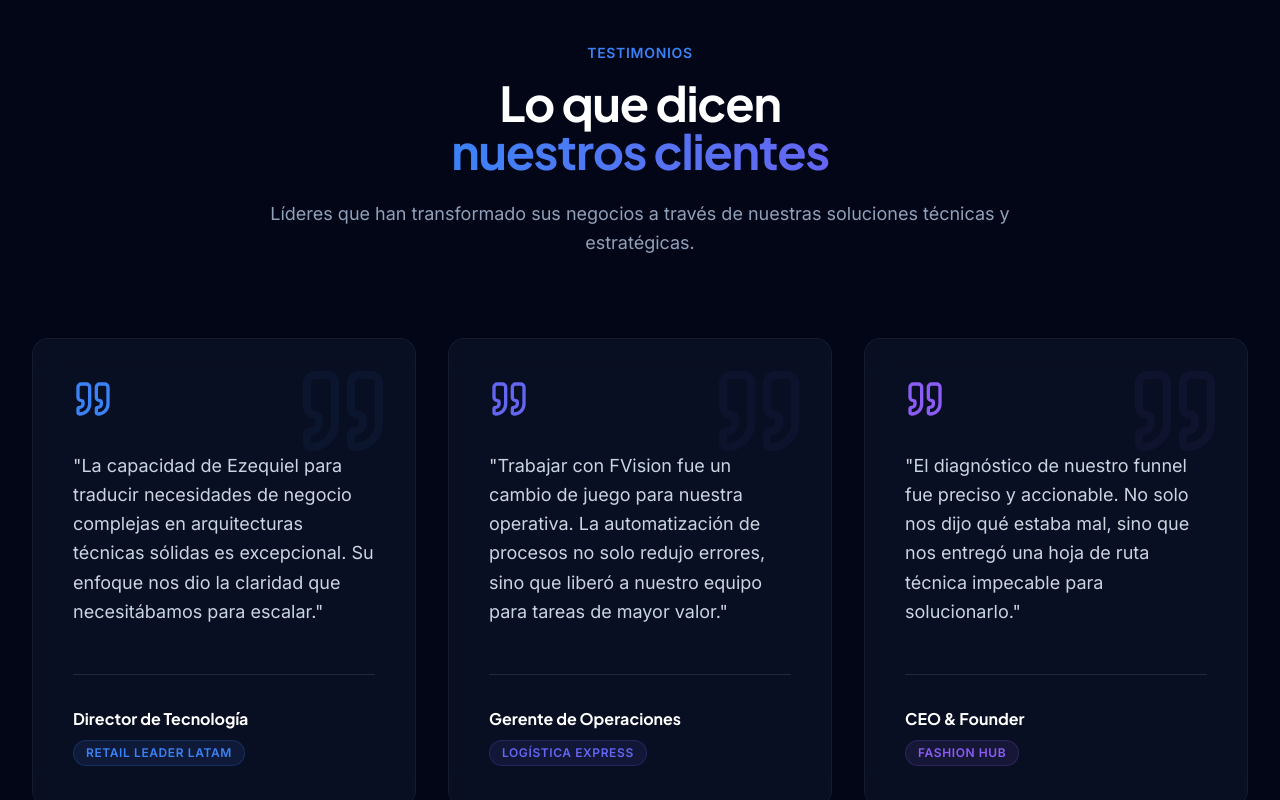
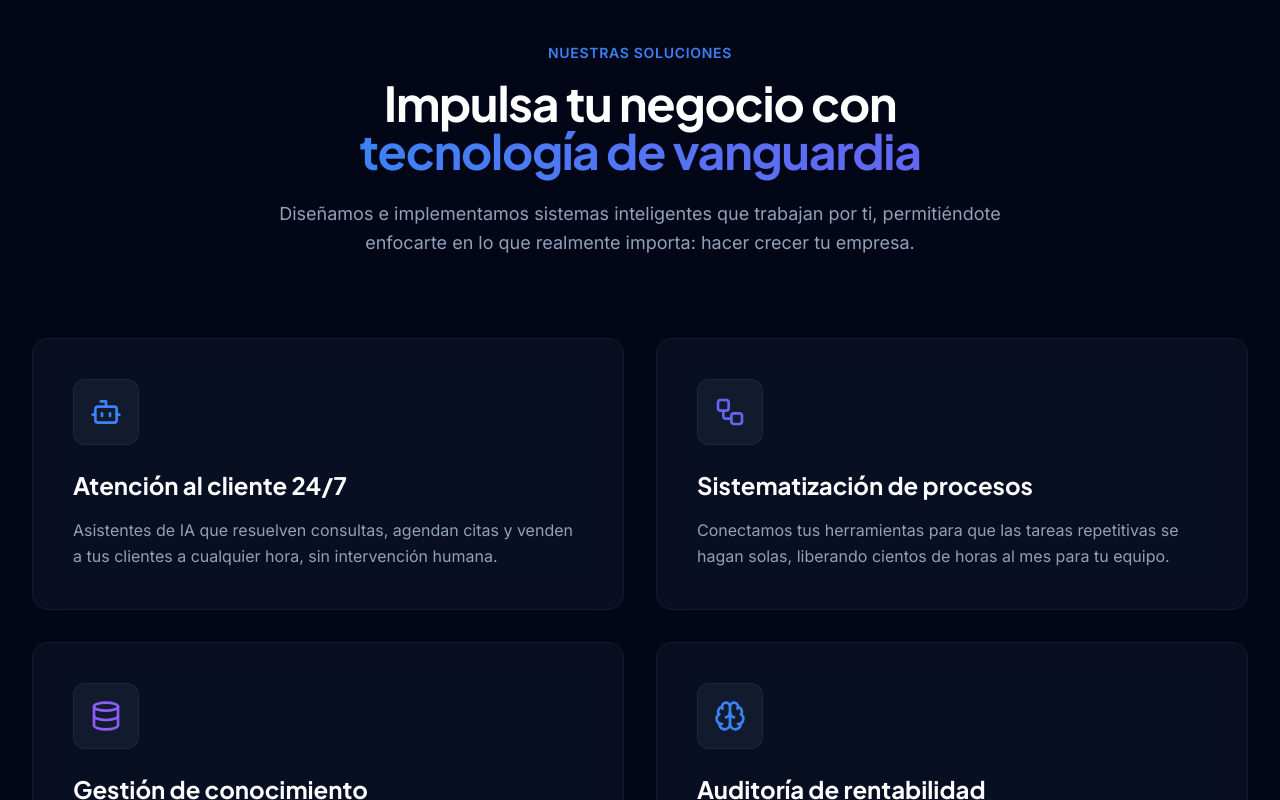
Before and after one commit to Evecchio/FVision-Builders, a React (Vite) app: page / in a window 1280 px wide. Shown: the part 3240-4040 px from the top of the page. Built offline with nearby package versions, Linux system fonts and the light colour scheme; no server answers.

Commit message:
remove: testimonials section

```diff
--- a/src/App.tsx
+++ b/src/App.tsx
@@ -4,7 +4,6 @@ import { Hero } from "@/components/sections/hero";
 import { Footer } from "@/components/footer";
 
 const Cases = lazy(() => import("@/components/sections/cases").then((m) => ({ default: m.Cases })));
-const Testimonials = lazy(() => import("@/components/sections/testimonials").then((m) => ({ default: m.Testimonials })));
 const Services = lazy(() => import("@/components/sections/services").then((m) => ({ default: m.Services })));
 const About = lazy(() => import("@/components/sections/about").then((m) => ({ default: m.About })));
 const Why = lazy(() => import("@/components/sections/why").then((m) => ({ default: m.Why })));
@@ -25,9 +24,6 @@ export default function App() {
           <Cases />
         </Suspense>
         <Suspense fallback={<SectionFallback />}>
-          <Testimonials />
-        </Suspense>
-        <Suspense fallback={<SectionFallback />}>
           <Services />
         </Suspense>
         <Suspense fallback={<SectionFallback />}>
--- a/src/components/sections/testimonials.tsx
+++ /dev/null
@@ -1,86 +0,0 @@
-import { motion } from "motion/react";
-import { Quote } from "lucide-react";
-
-export function Testimonials() {
-  const testimonials = [
-    {
-      quote: "La capacidad de Ezequiel para traducir necesidades de negocio complejas en arquitecturas técnicas sólidas es excepcional. Su enfoque nos dio la claridad que necesitábamos para escalar.",
-      author: "Director de Tecnología",
-      company: "Retail Leader Latam",
-      color: "hover:border-primary/50 hover:shadow-[0_0_30px_rgba(59,130,246,0.1)]",
-      iconColor: "text-primary",
-      badgeColor: "bg-primary/10 text-primary border-primary/20"
-    },
-    {
-      quote: "Trabajar con FVision fue un cambio de juego para nuestra operativa. La automatización de procesos no solo redujo errores, sino que liberó a nuestro equipo para tareas de mayor valor.",
-      author: "Gerente de Operaciones",
-      company: "Logística Express",
-      color: "hover:border-secondary/50 hover:shadow-[0_0_30px_rgba(99,102,241,0.1)]",
-      iconColor: "text-secondary",
-      badgeColor: "bg-secondary/10 text-secondary border-secondary/20"
-    },
-    {
-      quote: "El diagnóstico de nuestro funnel fue preciso y accionable. No solo nos dijo qué estaba mal, sino que nos entregó una hoja de ruta técnica impecable para solucionarlo.",
-      author: "CEO & Founder",
-      company: "Fashion Hub",
-      color: "hover:border-accent/50 hover:shadow-[0_0_30px_rgba(139,92,246,0.1)]",
-      iconColor: "text-accent",
-      badgeColor: "bg-accent/10 text-accent border-accent/20"
-    }
-  ];
-
-  return (
-    <section id="testimonials" className="py-32 bg-background relative overflow-hidden border-b border-white/5">
-      <div className="container mx-auto px-4 sm:px-6 lg:px-8 relative z-10 max-w-7xl">
-        <div className="text-center max-w-3xl mx-auto mb-20">
-          <motion.div
-            initial={{ opacity: 0, y: 20 }}
-            whileInView={{ opacity: 1, y: 0 }}
-            viewport={{ once: true }}
-          >
-            <span className="text-sm font-sans font-semibold uppercase tracking-wider text-primary mb-4 block">
-              Testimonios
-            </span>
-            <h2 className="text-3xl md:text-5xl font-display font-bold tracking-tight text-white mb-6">
-              Lo que dicen <br/>
-              <span className="text-transparent bg-clip-text bg-gradient-to-r from-primary to-secondary">nuestros clientes</span>
-            </h2>
-            <p className="text-lg font-sans text-slate-400 leading-relaxed">
-              Líderes que han transformado sus negocios a través de nuestras soluciones técnicas y estratégicas.
-            </p>
-          </motion.div>
-        </div>
-
-        <div className="grid grid-cols-1 md:grid-cols-3 gap-6 lg:gap-8">
-          {testimonials.map((t, index) => (
-            <motion.div
-              key={index}
-              initial={{ opacity: 0, y: 20 }}
-              whileInView={{ opacity: 1, y: 0 }}
-              viewport={{ once: true }}
-              transition={{ delay: index * 0.1, duration: 0.4 }}
-              className={`relative group flex flex-col p-8 lg:p-10 glass-panel rounded-2xl border border-white/10 transition-all duration-500 bg-slate-900/50 ${t.color}`}
-            >
-              <div className="absolute top-0 right-0 p-6 opacity-5 group-hover:opacity-10 transition-opacity duration-500">
-                <Quote className={`w-24 h-24 ${t.iconColor}`} />
-              </div>
-
-              <Quote className={`w-10 h-10 mb-8 ${t.iconColor} relative z-10`} />
-
-              <p className="text-lg text-slate-300 font-sans leading-relaxed mb-12 flex-grow relative z-10">
-                "{t.quote}"
-              </p>
-
-              <div className="pt-8 border-t border-white/10 relative z-10">
-                <p className="font-display font-bold text-white text-base mb-2">{t.author}</p>
-                <p className={`text-xs font-sans font-semibold uppercase tracking-wider inline-block px-3 py-1 border rounded-full ${t.badgeColor}`}>
-                  {t.company}
-                </p>
-              </div>
-            </motion.div>
-          ))}
-        </div>
-      </div>
-    </section>
-  );
-}
```
